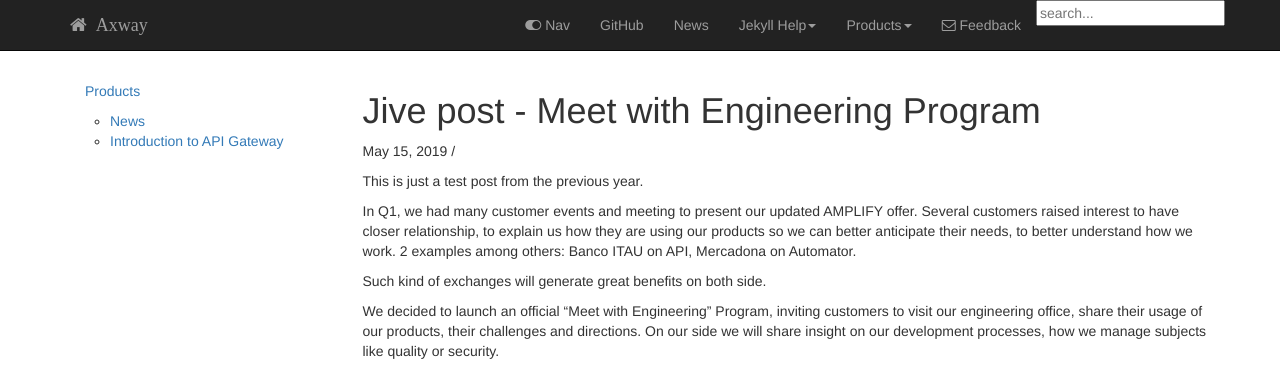
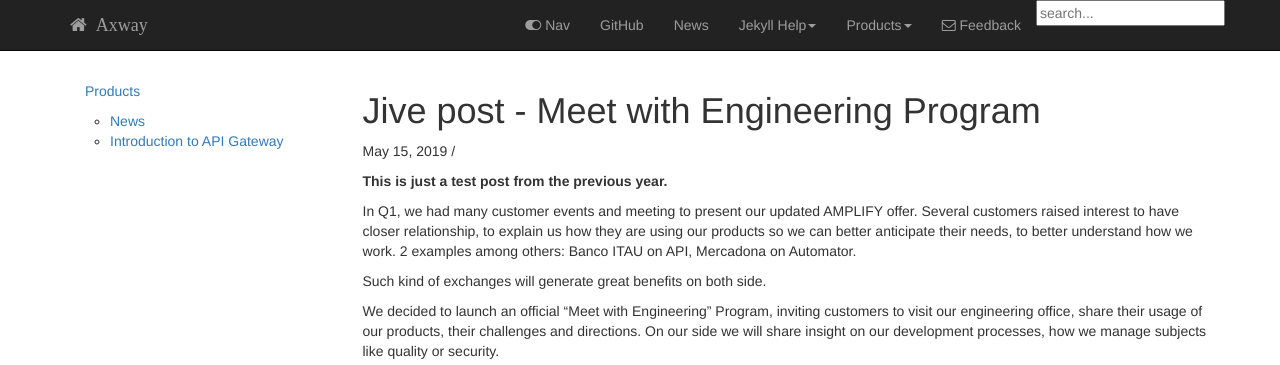
Before and after one commit to andreamussap/Axway_Docs4All_Hackathon, a Jekyll site: the page built from doctheme/_posts/2015-04-12-test-post-last-year.md, in a window 1280 px wide. Shown: the top 365 px of the page. Built offline with Jekyll 4.4.1, drawn with Linux system fonts in a browser that asks for light colours; nearby versions of some CDN libraries; library files that are not in the unit come from our copies; comment, search, counter and statistics services are not loaded.

```diff
--- a/doctheme/_posts/2015-04-12-test-post-last-year.md
+++ b/doctheme/_posts/2015-04-12-test-post-last-year.md
@@ -2,7 +2,7 @@
 title: Jive post - Meet with Engineering Program
 date: 2019-05-15T14:12:20.701Z
 ---
-This is just a test post from the previous year.
+**This is just a test post from the previous year.**
 
 In Q1, we had many customer events and meeting to present our updated AMPLIFY offer. Several customers raised interest to have closer relationship, to explain us how they are using our products so we can better anticipate their needs, to better understand how we work. 2 examples among others: Banco ITAU on API, Mercadona on Automator.
 
@@ -14,4 +14,6 @@ Depending on product used, customer will have to select a different location to
 
 More details in attached document (sample agenda, product and contact for each location).
 
+
+
 {% include links.html %}
```
